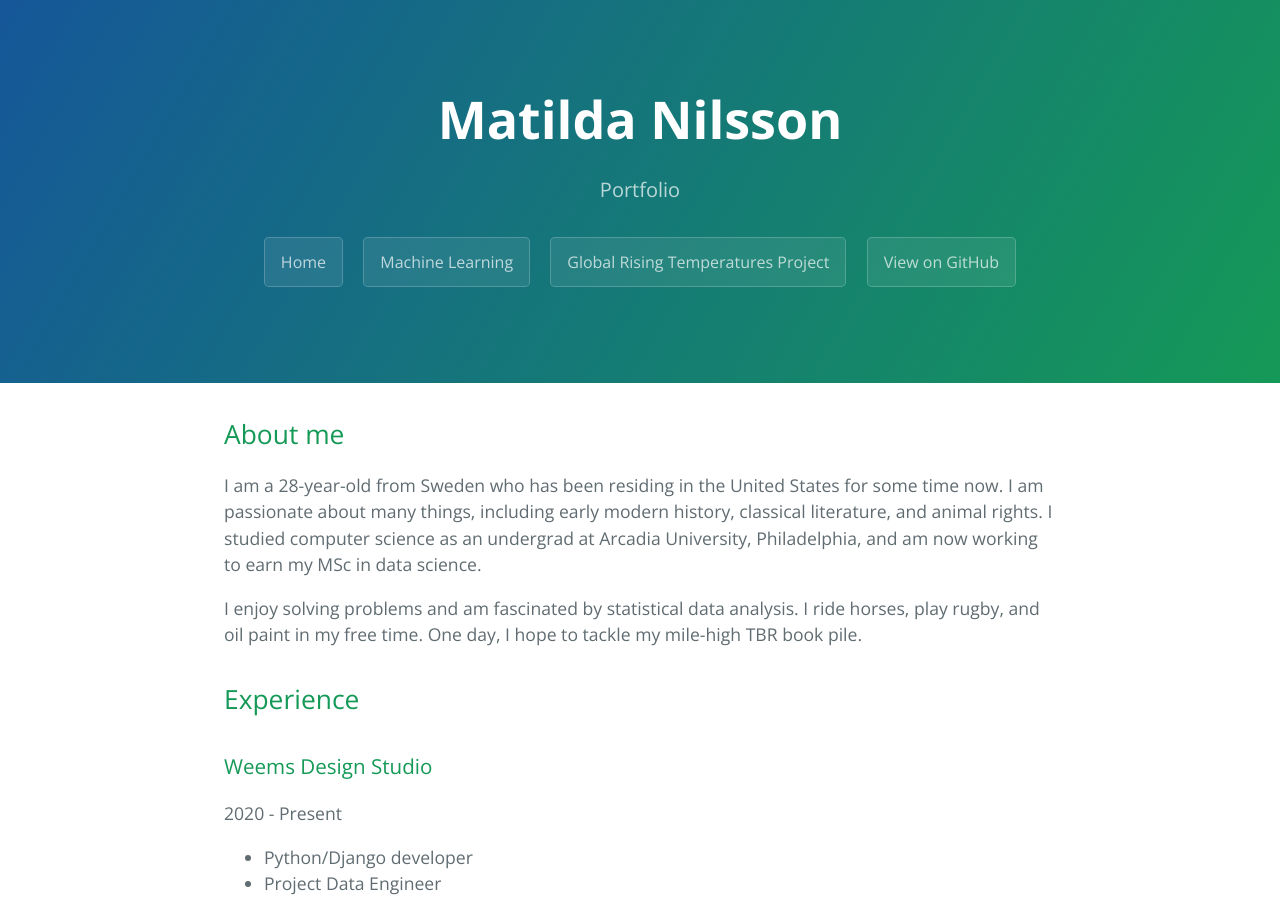
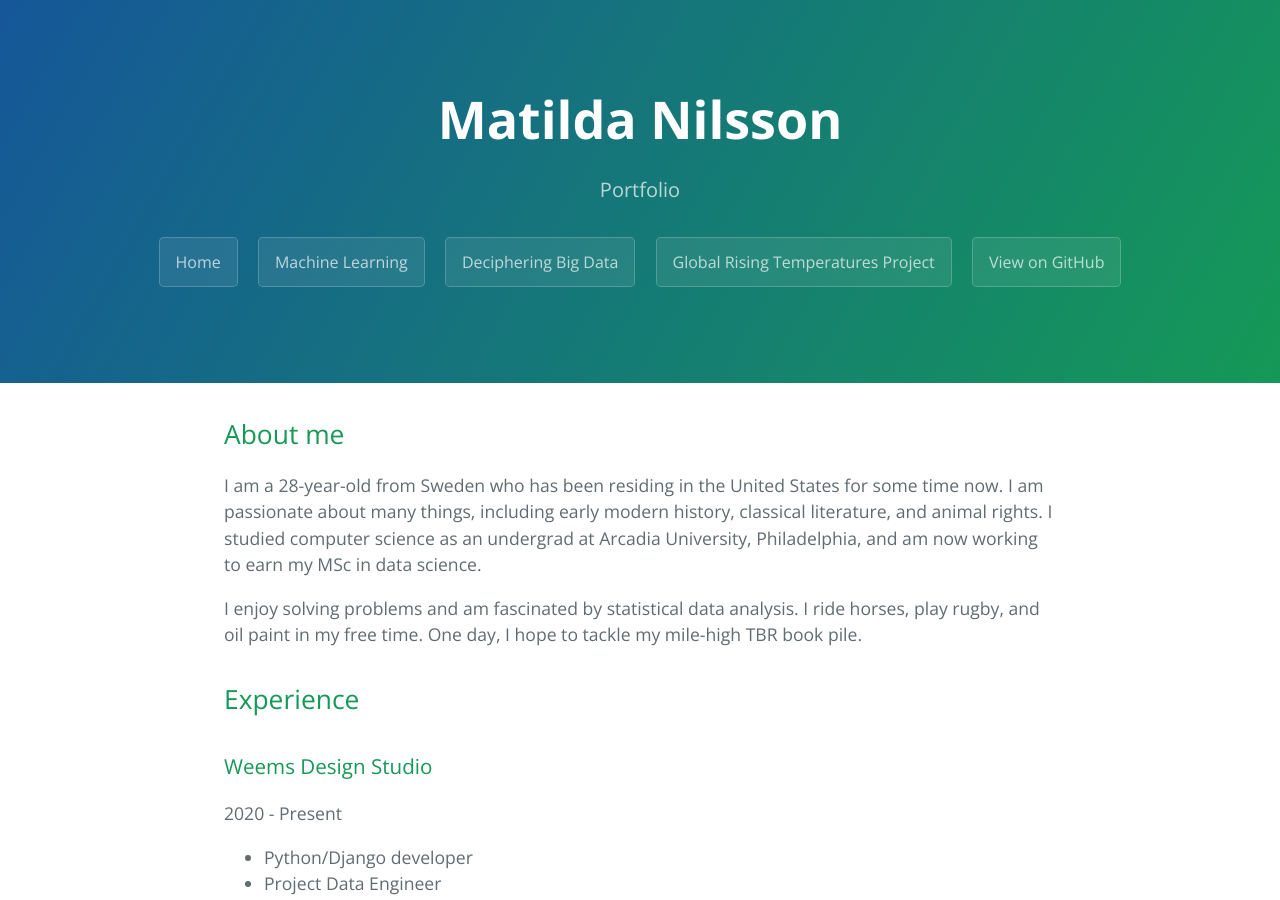
Before and after one commit to matilda-nilsson/matilda-nilsson.github.io, a Jekyll site: the page built from index.md, in a window 1280 px wide and 900 px high. Built offline with Jekyll 4.4.1, drawn with Linux system fonts in a browser that asks for light colours.

Commit message:
Update default.html

```diff
--- a/_layouts/default.html
+++ b/_layouts/default.html
@@ -21,6 +21,7 @@
 
   <a href="/" class="btn">Home</a>
   <a href="/ml" class="btn">Machine Learning</a>
+  <a href="/BD" class="btn">Deciphering Big Data</a>
   <a href="/GT" class="btn">Global Rising Temperatures Project</a>
   <a href="{{ site.github.repository_url }}" class="btn">View on GitHub</a>
 </header>
```
